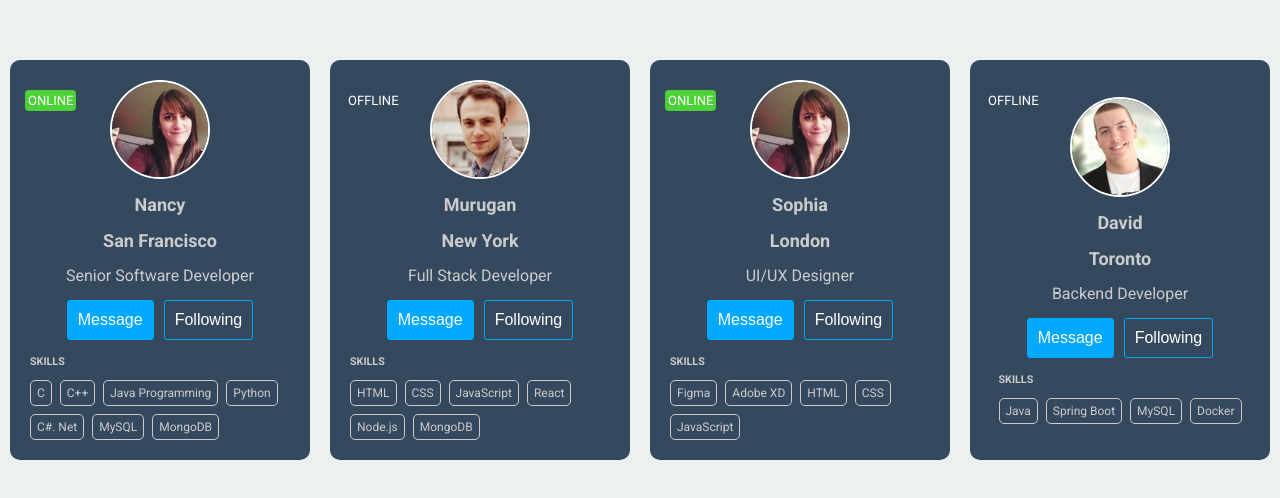
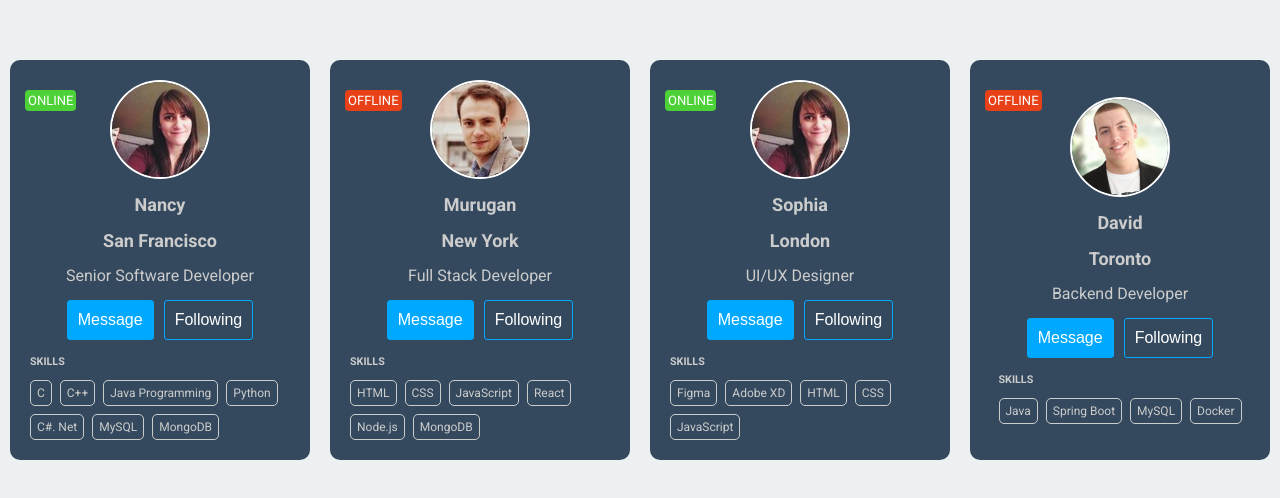
Before and after one commit to Pradeep-S28/react-mini-projects, a React (Vite) app in the folder 02_dynamic_user_cards/: page / in a window 1280 px wide. Shown: the part 140-638 px from the top of the page. Built offline with nearby package versions, Linux system fonts and the light colour scheme.

Commit message:
02 added offline class style

```diff
--- a/02_dynamic_user_cards/src/App.css
+++ b/02_dynamic_user_cards/src/App.css
@@ -43,6 +43,9 @@ body {
 }
 .user-card > span.online {
   background-color: #4cd137;
+}
+.user-card > span.offline {
+  background-color: #e84118;
 }
 .user-card > span + div {
   height: 100px;
```
